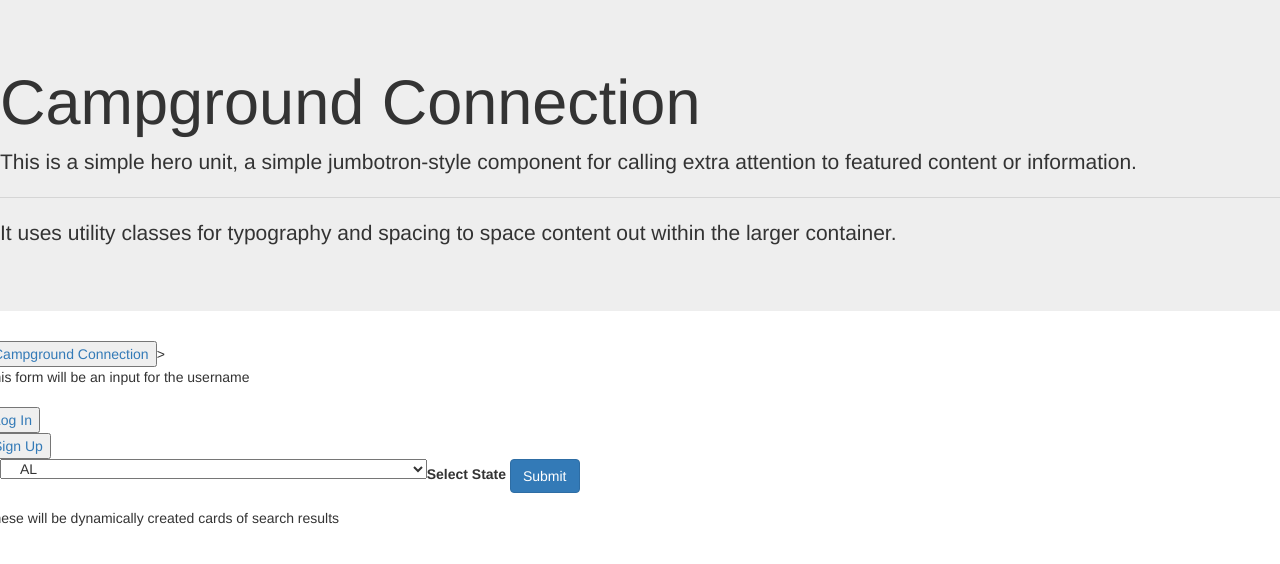
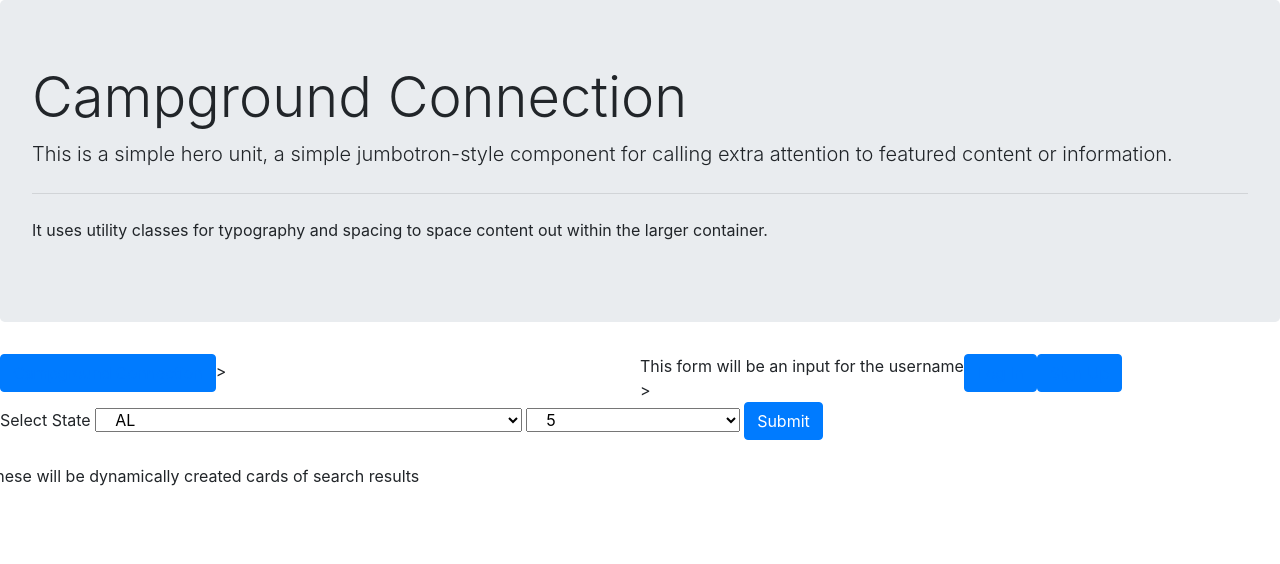
Before and after one commit to michaelbeebe123/campground-connection, a website: page app/public/index.html in a window 1280 px wide. Drawn offline with nearby package versions, Linux system fonts and the light colour scheme; files that its build step writes are made by us from their sources.

Commit message:
added dropdown for limit results

```diff
--- a/app/public/index.html
+++ b/app/public/index.html
@@ -3,13 +3,16 @@
 <html lang="en">
 
 <head>
-    <meta charset="UTF-8">
-    <meta name="viewport" content="width=device-width, initial-scale=1.0">
-    <meta http-equiv="X-UA-Compatible" content="ie=edge">
+  <meta charset="UTF-8" />
+  <meta name="viewport" content="width=device-width, initial-scale=1.0" />
+  <meta http-equiv="X-UA-Compatible" content="ie=edge" />
   <title>Campground Connection</title>
   <!-- Latest compiled and minified CSS -->
-    <link rel="stylesheet" href="https://maxcdn.bootstrapcdn.com/bootstrap/3.4.0/css/bootstrap.min.css">
-    <link rel="stylesheet" href="css/style.css">
+  <!-- <link rel="stylesheet" href="https://maxcdn.bootstrapcdn.com/bootstrap/3.4.0/css/bootstrap.min.css"> -->
+  <link rel="stylesheet" href="https://stackpath.bootstrapcdn.com/bootstrap/4.3.1/css/bootstrap.min.css"
+    integrity="sha384-ggOyR0iXCbMQv3Xipma34MD+dH/1fQ784/j6cY/iJTQUOhcWr7x9JvoRxT2MZw1T" crossorigin="anonymous" />
+  <link href=“https://fonts.googleapis.com/css?family=Cabin+Sketch&display=swap” rel=“stylesheet”>
+  <link rel="stylesheet" href="css/style.css" />
 
   <!-- jQuery library -->
   <script src="https://ajax.googleapis.com/ajax/libs/jquery/3.4.1/jquery.min.js"></script>
@@ -21,26 +24,36 @@
 </head>
 
 <body>
-
-    <div class="jumbotron" id=jumbo>
-        <h1 class="display-4">Campground Connection</h1>
-        <p class="lead">This is a simple hero unit, a simple jumbotron-style component for calling extra attention to
-            featured content or information.</p>
-        <hr class="my-4">
-        <p>It uses utility classes for typography and spacing to space content out within the larger container.</p>
-
+  <div class="jumbotron" id="jumbo">
+    <h1 id="titleHeader" class="display-4">Campground Connection</h1>
+    <p class="lead">
+      This is a simple hero unit, a simple jumbotron-style component for
+      calling extra attention to featured content or information.
+    </p>
+    <hr class="my-4" />
+    <p>
+      It uses utility classes for typography and spacing to space content out
+      within the larger container.
+    </p>
   </div>
   <!--Logo/main button-->
   <!--Login/username input (takes you to login with an autofill?)-->
   <!--Sign In-->
   <!--Sign Up-->
   <div class="row">
-        <div class="col-6"><button id="logo"><a href="/index">Campground Connection</a></button>></div>
+    <div class="col-6">
+      <button class="btn btn-primary" id="logo"><a href="/index">Campground Connection</a></button>>
+    </div>
     <div>
-            <form>This form will be an input for the username</form>>
+      <form>This form will be an input for the username</form>
+      >
     </div>
-        <div><button><a href="/login">Log In</a></button></div>
-        <div><button><a href="/signup">Sign Up</a></button></div>
+    <div>
+      <button class="btn btn-primary"><a href="/login">Log In</a></button>
+    </div>
+    <div>
+      <button class="btn btn-primary"><a href="/signup">Sign Up</a></button>
+    </div>
   </div>
   <!--Search Park-->
   <!--Requirements(park or campground, state)-->
@@ -100,14 +113,21 @@
         <option>WV</option>
         <option>WI</option>
         <option>WY</option>
-
-
       </select>
-            <button type="submit" class="btn btn-primary" id=submitBtn >Submit</button>
+      <select class="form-group col-md-2" id="limitNumber">
+        <option>5</option>
+        <option>10</option>
+        <option>15</option>
+      </select>
+      <button type="submit" class="btn btn-primary" id="submitBtn">
+        Submit
+      </button>
     </div>
   </form>
   <!--Card displays of search results (park name, price range, rating, photo)-->
-    <div class="row" id="resultcards">These will be dynamically created cards of search results</div>
+  <div class="row" id="resultcards">
+    These will be dynamically created cards of search results
+  </div>
 </body>
 
 </html>
```
Lines whose indentation alone changed are shown as unchanged.
